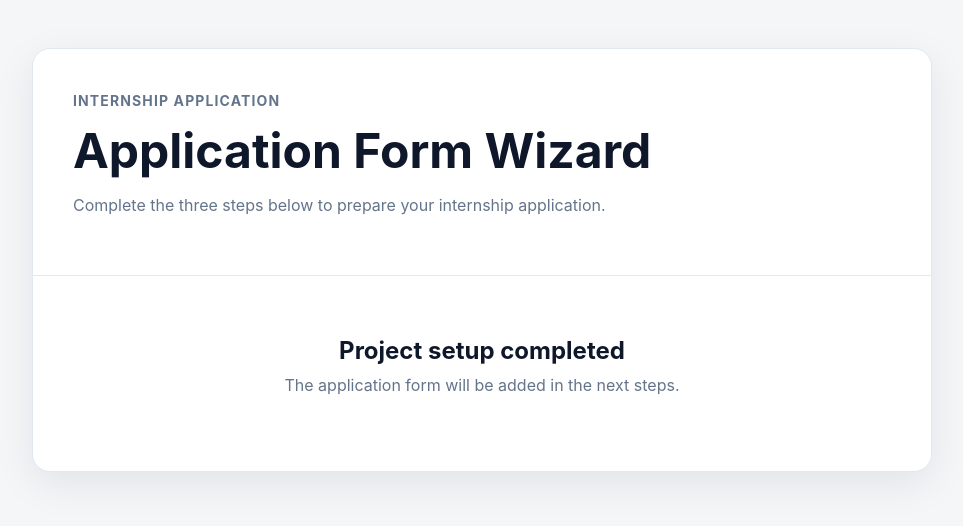
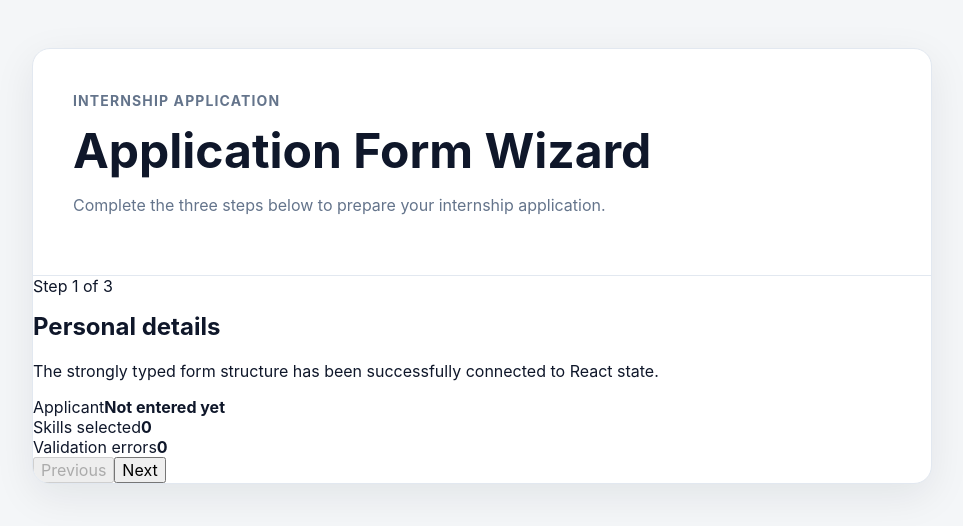
Before and after one commit to NadithiMoonasingha/internship-application-wizard, a React (Vite) app: page / in a window 1280 px wide. Shown: the top 526 px of the page, without its empty margins (158-1121 px from the left). Built offline with nearby package versions, Linux system fonts and the light colour scheme.

Commit message:
Added typed React state

```diff
--- a/src/App.tsx
+++ b/src/App.tsx
@@ -1,9 +1,92 @@
+import { useState } from "react";
 import "./App.css";
 
+// Import initial state configurations for the form structure
+import {
+  initialApplicationData,
+  initialFormErrors,
+} from "./data/initialFormData";
+
+// Import TypeScript type definitions to ensure type safety across the wizard
+import type {
+  ApplicationFormData,
+  FormErrors,
+  FormStep,
+} from "./types/application";
+
+/**
+ * Configuration Maps for Wizard Navigation & UI
+ */
+
+// Mapping each multi-step wizard screen to its respective user-facing section title
+const stepTitles: Record<FormStep, string> = {
+  1: "Personal details",
+  2: "Education and skills",
+  3: "Review and submit",
+};
+
+// State machine definition for navigating backward through the application steps
+const previousSteps: Record<FormStep, FormStep> = {
+  1: 1, // Stay on step 1 if trying to go back from the beginning
+  2: 1,
+  3: 2,
+};
+
+// State machine definition for navigating forward through the application steps
+const nextSteps: Record<FormStep, FormStep> = {
+  1: 2,
+  2: 3,
+  3: 3, // Stay on step 3 if trying to advance past the final step
+};
+
 function App() {
+  /**
+   * Component State Management
+   */
+
+  // Tracks the active step of the wizard workflow (Defaults to step 1)
+  const [currentStep, setCurrentStep] = useState<FormStep>(1);
+
+  // Core multi-step application form data containing user inputs
+  const [formData] = useState<ApplicationFormData>(
+    initialApplicationData,
+  );
+
+  // Tracks active field validation errors grouped by form sections
+  const [errors] = useState<FormErrors>(initialFormErrors);
+
+  /**
+   * Navigation Event Handlers
+   */
+
+  // Updates wizard step state to shift view back to the previous section
+  const handlePreviousStep = () => {
+    setCurrentStep((current) => previousSteps[current]);
+  };
+
+  // Updates wizard step state to progress view forward to the next section
+  const handleNextStep = () => {
+    setCurrentStep((current) => nextSteps[current]);
+  };
+
+  /**
+   * Derived Computed Metrics
+   */
+
+  // Dynamically aggregates the total count of error items present across all form sections
+  const numberOfErrors =
+    Object.keys(errors.personalDetails).length +
+    Object.keys(errors.educationAndSkills).length +
+    (errors.termsAccepted ? 1 : 0);
+
+  // Generates a formatted string representing the user's full name, trimming trailing spaces if fields are blank
+  const applicantName =
+    `${formData.personalDetails.firstName} ${formData.personalDetails.lastName}`.trim();
+
   return (
     <main className="app">
       <section className="wizard-container">
+        {/* Main Application Introduction */}
         <header className="wizard-header">
           <p className="wizard-label">Internship Application</p>
           <h1>Application Form Wizard</h1>
@@ -13,10 +96,61 @@ function App() {
           </p>
         </header>
 
-        <div className="placeholder-content">
-          <h2>Project setup completed</h2>
-          <p>The application form will be added in the next steps.</p>
-        </div>
+        {/* Wizard Panel Component */}
+        <section className="type-check-card">
+          {/* Dynamic Progress Indicator & Step Section Header */}
+          <div className="step-status">
+            <p className="step-number">
+              Step {currentStep} of 3
+            </p>
+            <h2>{stepTitles[currentStep]}</h2>
+            <p>
+              The strongly typed form structure has been successfully
+              connected to React state.
+            </p>
+          </div>
+
+          {/* Live Data Summary Display Box */}
+          <div className="type-summary">
+            <div>
+              <span>Applicant</span>
+              <strong>{applicantName || "Not entered yet"}</strong>
+            </div>
+
+            <div>
+              <span>Skills selected</span>
+              <strong>
+                {formData.educationAndSkills.skills.length}
+              </strong>
+            </div>
+
+            <div>
+              <span>Validation errors</span>
+              <strong>{numberOfErrors}</strong>
+            </div>
+          </div>
+
+          {/* Action Control Interface */}
+          <div className="navigation-buttons">
+            <button
+              type="button"
+              className="secondary-button"
+              onClick={handlePreviousStep}
+              disabled={currentStep === 1} // Disables if user is on the first step
+            >
+              Previous
+            </button>
+
+            <button
+              type="button"
+              className="primary-button"
+              onClick={handleNextStep}
+              disabled={currentStep === 3} // Disables if user reaches the submission overview
+            >
+              Next
+            </button>
+          </div>
+        </section>
       </section>
     </main>
   );
```
